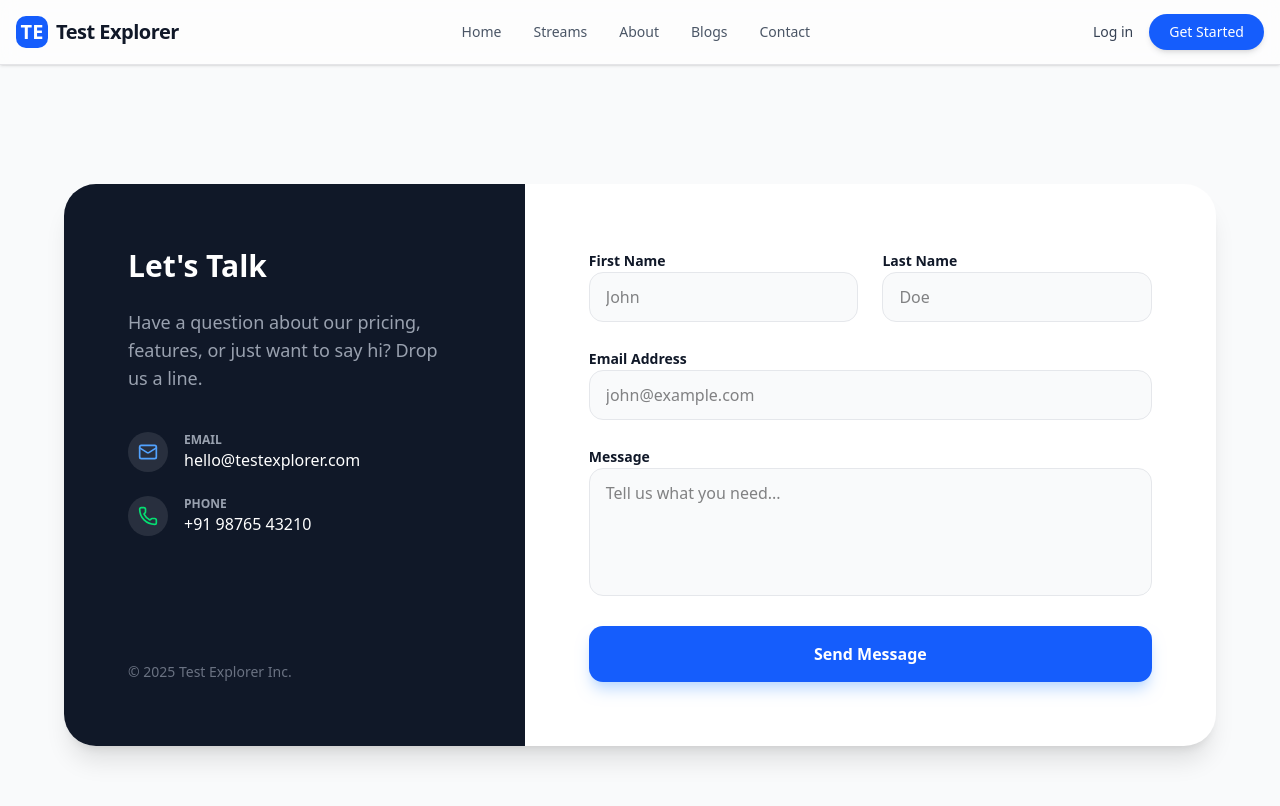
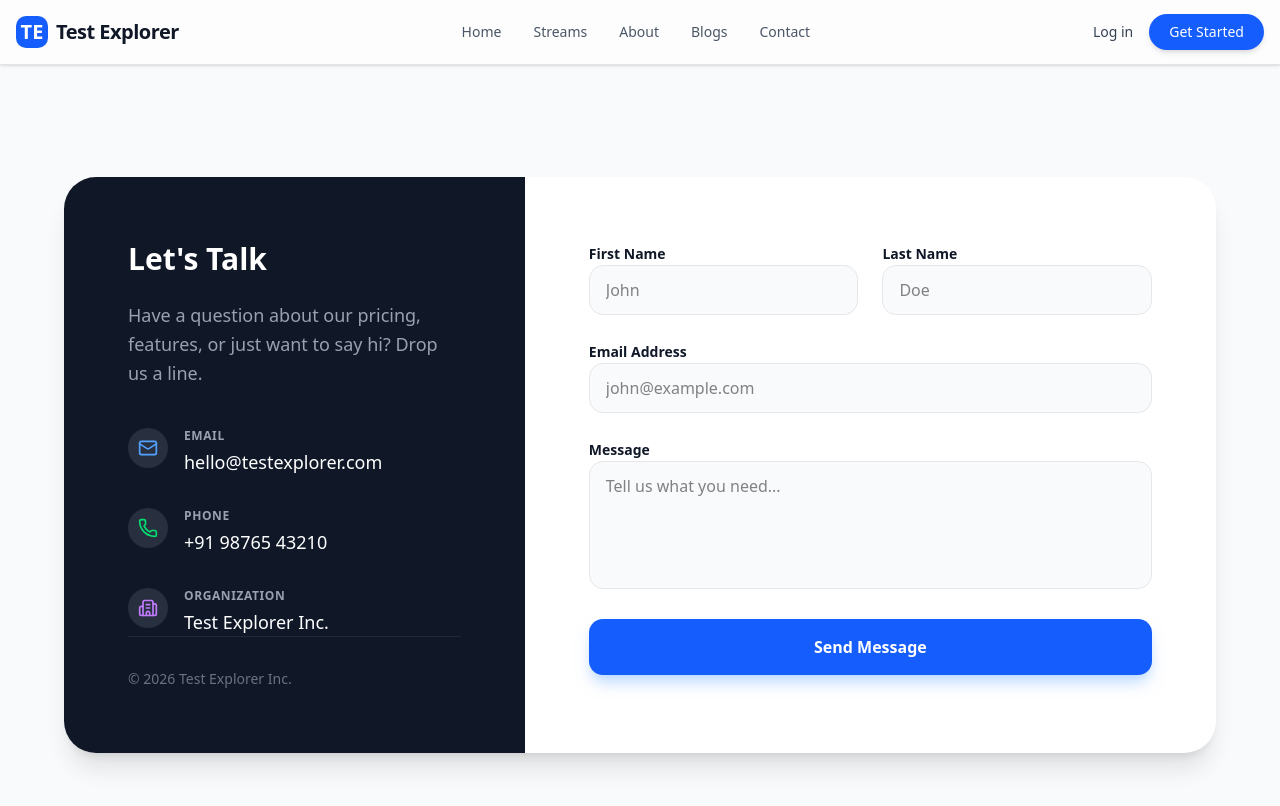
Before and after one commit to sahil1048/test-explorer, a Next.js app: page /contact in a window 1280 px wide. Shown: the top 806 px of the page. Built offline with nearby package versions, Linux system fonts and the light colour scheme; no server answers.

Commit message:
updated contact us page

```diff
--- a/app/contact/page.tsx
+++ b/app/contact/page.tsx
@@ -1,71 +1,136 @@
-import { Mail, MapPin, Phone } from "lucide-react";
+import { headers } from "next/headers";
+import { getSchoolBySubdomain } from "@/lib/db/school";
+import { Mail, MapPin, Phone, Building2 } from "lucide-react";
 
-export default function ContactPage() {
+export default async function ContactPage() {
+  // 1. Detect Subdomain
+  const headersList = await headers();
+  const hostname = headersList.get("host") || "";
+  let schoolData = null;
+
+  const parts = hostname.split(".");
+  let subdomain = null;
+
+  if (hostname.includes("localhost")) {
+    // Localhost logic: dps.localhost:3000
+    if (parts.length >= 2) subdomain = parts[0];
+  } else {
+    // Production logic: dps.testexplorer.com
+    if (parts.length >= 3) subdomain = parts[0];
+  }
+
+  // 2. Fetch School Data if valid subdomain
+  if (subdomain && subdomain !== "www" && subdomain !== "test-explorer") {
+    schoolData = await getSchoolBySubdomain(subdomain);
+  }
+
+  // 3. Define Display Constants (Fallback to Test Explorer defaults)
+  const contactInfo = {
+    title: schoolData ? `Contact ${schoolData.name}` : "Let's Talk",
+    description: schoolData
+      ? `Have questions about admissions, academics, or events at ${schoolData.name}? We're here to help.`
+      : "Have a question about our pricing, features, or just want to say hi? Drop us a line.",
+    email: schoolData?.email || "hello@testexplorer.com",
+    phone: schoolData?.phone || "+91 98765 43210",
+    companyName: schoolData ? schoolData.name : "Test Explorer Inc."
+  };
+
   return (
     <div className="min-h-screen bg-gray-50 flex items-center justify-center py-20 px-4">
       <div className="w-full max-w-6xl bg-white rounded-[2rem] shadow-xl overflow-hidden flex flex-col md:flex-row">
 
-        {/* Left: Info */}
+        {/* Left: Info Section */}
         <div className="w-full md:w-2/5 bg-gray-900 text-white p-10 md:p-16 flex flex-col justify-between">
           <div>
-            <h2 className="text-3xl font-bold mb-6">Let's Talk</h2>
-            <p className="text-gray-400 mb-10 text-lg">
-              Have a question about our pricing, features, or just want to say hi? Drop us a line.
+            <h2 className="text-3xl font-bold mb-6">{contactInfo.title}</h2>
+            <p className="text-gray-400 mb-10 text-lg leading-relaxed">
+              {contactInfo.description}
             </p>
 
-            <div className="space-y-6">
-              <div className="flex items-center gap-4">
-                <div className="w-10 h-10 rounded-full bg-white/10 flex items-center justify-center">
+            <div className="space-y-8">
+              {/* Email */}
+              <div className="flex items-start gap-4">
+                <div className="w-10 h-10 rounded-full bg-white/10 flex items-center justify-center shrink-0">
                   <Mail className="w-5 h-5 text-blue-400" />
                 </div>
                 <div>
-                  <p className="text-xs text-gray-400 uppercase font-bold">Email</p>
-                  <p className="font-medium">hello@testexplorer.com</p>
+                  <p className="text-xs text-gray-400 uppercase font-bold tracking-wider mb-1">Email</p>
+                  <p className="font-medium text-lg">{contactInfo.email}</p>
                 </div>
               </div>
 
-              <div className="flex items-center gap-4">
-                <div className="w-10 h-10 rounded-full bg-white/10 flex items-center justify-center">
+              {/* Phone */}
+              <div className="flex items-start gap-4">
+                <div className="w-10 h-10 rounded-full bg-white/10 flex items-center justify-center shrink-0">
                   <Phone className="w-5 h-5 text-green-400" />
                 </div>
                 <div>
-                  <p className="text-xs text-gray-400 uppercase font-bold">Phone</p>
-                  <p className="font-medium">+91 98765 43210</p>
+                  <p className="text-xs text-gray-400 uppercase font-bold tracking-wider mb-1">Phone</p>
+                  <p className="font-medium text-lg">{contactInfo.phone}</p>
+                </div>
+              </div>
+
+              {/* Organization Name (Visual consistency) */}
+              <div className="flex items-start gap-4">
+                <div className="w-10 h-10 rounded-full bg-white/10 flex items-center justify-center shrink-0">
+                  <Building2 className="w-5 h-5 text-purple-400" />
+                </div>
+                <div>
+                  <p className="text-xs text-gray-400 uppercase font-bold tracking-wider mb-1">Organization</p>
+                  <p className="font-medium text-lg">{contactInfo.companyName}</p>
                 </div>
               </div>
             </div>
           </div>
 
-          <div className="mt-12 md:mt-0">
-             <p className="text-sm text-gray-500">© 2025 Test Explorer Inc.</p>
+          <div className="mt-12 md:mt-0 pt-8 border-t border-gray-800">
+             <p className="text-sm text-gray-500">© {new Date().getFullYear()} {contactInfo.companyName}</p>
           </div>
         </div>
 
-        {/* Right: Form */}
+        {/* Right: Form Section */}
         <div className="w-full md:w-3/5 p-10 md:p-16">
           <form className="space-y-6">
             <div className="grid grid-cols-2 gap-6">
               <div className="space-y-2">
                 <label className="text-sm font-bold text-gray-900">First Name</label>
-                <input type="text" className="w-full px-4 py-3 rounded-xl bg-gray-50 border border-gray-200 focus:border-blue-500 focus:ring-2 focus:ring-blue-200 outline-none transition-all" placeholder="John" />
+                <input
+                  type="text"
+                  className="w-full px-4 py-3 rounded-xl bg-gray-50 border border-gray-200 focus:border-blue-500 focus:ring-2 focus:ring-blue-200 outline-none transition-all"
+                  placeholder="John"
+                />
               </div>
               <div className="space-y-2">
                 <label className="text-sm font-bold text-gray-900">Last Name</label>
-                <input type="text" className="w-full px-4 py-3 rounded-xl bg-gray-50 border border-gray-200 focus:border-blue-500 focus:ring-2 focus:ring-blue-200 outline-none transition-all" placeholder="Doe" />
+                <input
+                  type="text"
+                  className="w-full px-4 py-3 rounded-xl bg-gray-50 border border-gray-200 focus:border-blue-500 focus:ring-2 focus:ring-blue-200 outline-none transition-all"
+                  placeholder="Doe"
+                />
               </div>
             </div>
 
             <div className="space-y-2">
               <label className="text-sm font-bold text-gray-900">Email Address</label>
-              <input type="email" className="w-full px-4 py-3 rounded-xl bg-gray-50 border border-gray-200 focus:border-blue-500 focus:ring-2 focus:ring-blue-200 outline-none transition-all" placeholder="john@example.com" />
+              <input
+                type="email"
+                className="w-full px-4 py-3 rounded-xl bg-gray-50 border border-gray-200 focus:border-blue-500 focus:ring-2 focus:ring-blue-200 outline-none transition-all"
+                placeholder="john@example.com"
+              />
             </div>
 
             <div className="space-y-2">
               <label className="text-sm font-bold text-gray-900">Message</label>
-              <textarea className="w-full px-4 py-3 rounded-xl bg-gray-50 border border-gray-200 focus:border-blue-500 focus:ring-2 focus:ring-blue-200 outline-none transition-all h-32 resize-none" placeholder="Tell us what you need..." />
+              <textarea
+                className="w-full px-4 py-3 rounded-xl bg-gray-50 border border-gray-200 focus:border-blue-500 focus:ring-2 focus:ring-blue-200 outline-none transition-all h-32 resize-none"
+                placeholder={schoolData ? `Hi ${schoolData.name}, I would like to inquire about...` : "Tell us what you need..."}
+              />
             </div>
 
-            <button type="button" className="w-full py-4 bg-blue-600 hover:bg-blue-700 text-white font-bold rounded-xl shadow-lg shadow-blue-200 transition-all active:scale-[0.98]">
+            <button
+              type="submit"
+              className="w-full py-4 bg-blue-600 hover:bg-blue-700 text-white font-bold rounded-xl shadow-lg shadow-blue-200 transition-all active:scale-[0.98]"
+            >
               Send Message
             </button>
           </form>
```
